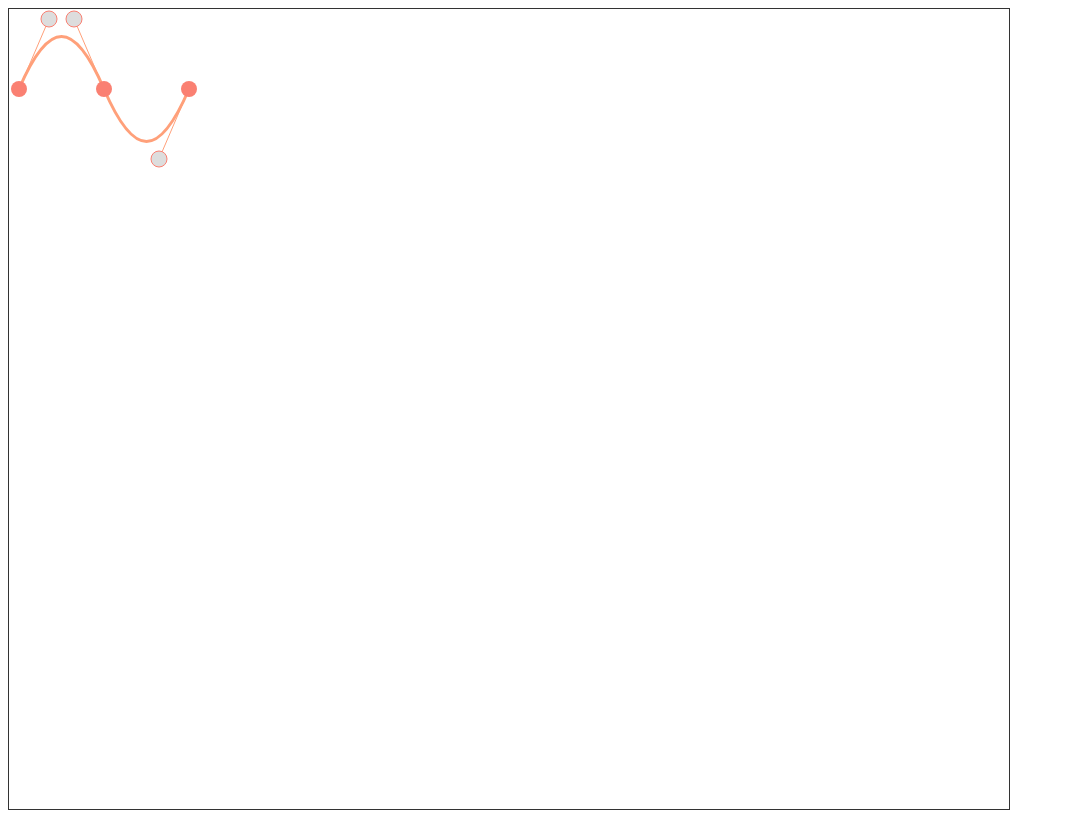
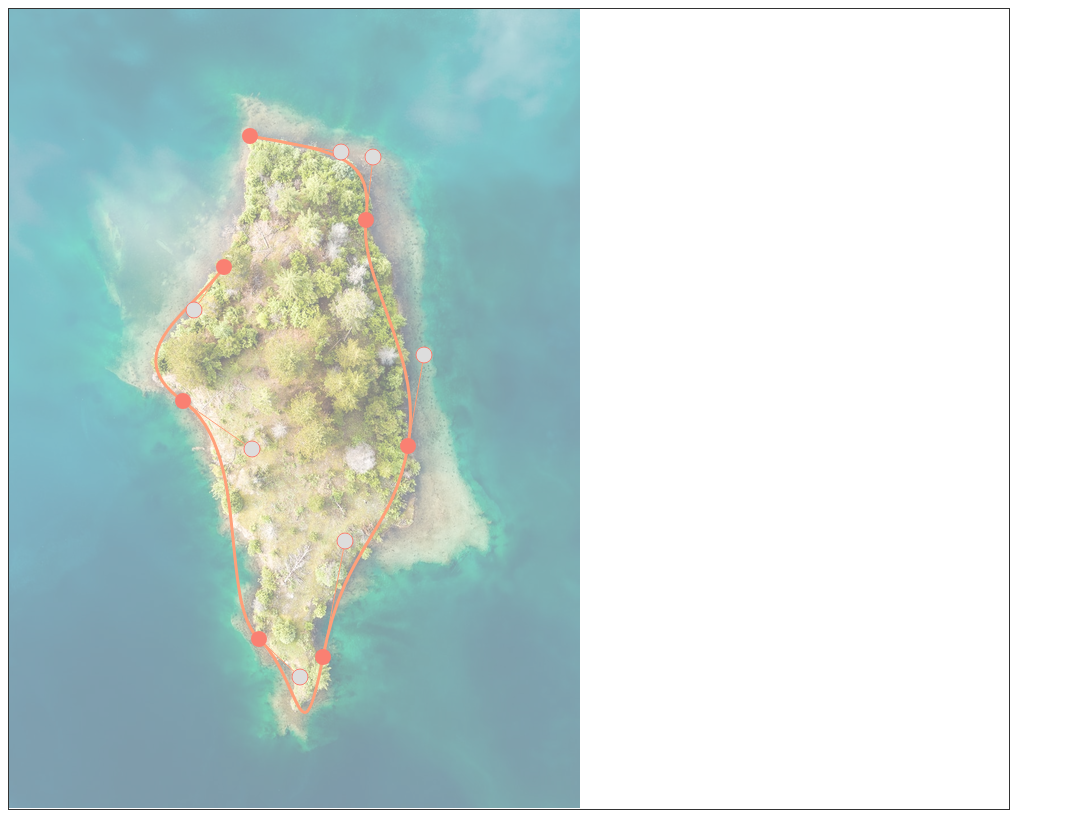
Before and after one commit to strawstack/BezierCurveTool, a plain HTML site: page index.html in a window 1280 px wide. Shown: the whole page, without its empty margins (0-1065 px from the left). Drawn offline with Linux system fonts and the light colour scheme.

Commit message:
Working island trace

```diff
--- a/index.html
+++ b/index.html
@@ -7,6 +7,7 @@
     <script src="script.js"></script>
 </head>
 <body>
+    <img src="island.png">
     <svg height="800" width="1000"></svg>
 </body>
 </html>
--- a/script.js
+++ b/script.js
@@ -2,8 +2,8 @@ class CurveTool {
     constructor(svg) {
         this.svg = svg;
         this.state = {
-            // M 10 80 C 40 10, 65 10, 95 80 S 150 150, 180 80
-            points: [[40, 10], [10, 80], [65, 10], [95, 80], [150, 150], [180, 80]],
+            points: [[332, 143], [241, 127], [364, 148], [357, 211], [415, 346], [399, 437], [336, 532], [314, 648], [291, 668], [250, 630], [243, 440], [174, 392], [185, 301], [215, 258]],
+            //points: [[40, 10], [10, 80], [65, 10], [95, 80]],
             target: undefined
         };
         this.listen();
@@ -39,7 +39,7 @@ class CurveTool {
         });
         this.svg.addEventListener("mousedown", (e) => {
             this.state.points.push([e.offsetX, e.offsetY]);
-            this.state.points.push([e.offsetX, e.offsetY + 20]);
+            this.state.points.push([e.offsetX, e.offsetY + 35]);
             this.renderState();
         });
     }
@@ -85,10 +85,12 @@ class CurveTool {
         let d = "M " + this.state.points[1].join(" ");
         d += " C " + this.state.points[0].join(" ");
         d += ", " + this.state.points[2].join(" ") + ", " +  this.state.points[3].join(" ");
+
         for (let i = 4; i < this.state.points.length - 1; i += 2) {
             d += " S " + this.state.points[i].join(" ") + ", " + this.state.points[i + 1].join(" ");
         }
-        path.setAttributeNS(null, "d", d);
+        if (d !== "")
+            path.setAttributeNS(null, "d", d);
 
         // Append path to SVG element
         this.svg.appendChild(path);
@@ -109,7 +111,11 @@ class CurveTool {
             }
 
             c.addEventListener('mousedown', (e) => {
-                this.state.target = i;
+                if (e.shiftKey && i % 2 === 1 && this.state.points.length > 4) {
+                    this.state.points.splice(i - 1, 2);
+                } else {
+                    this.state.target = i;
+                }
                 this.renderState();
                 e.stopPropagation();
             });
--- a/style.css
+++ b/style.css
@@ -1,4 +1,12 @@
+body {
+    display: flex;
+}
+img {
+    position: relative;
+    opacity: 0.5;
+}
 svg {
+    position: absolute;
     border: 1px solid #333;
 }
 path {
```
Also changed, not shown: castle.png (added), island.png (added).
